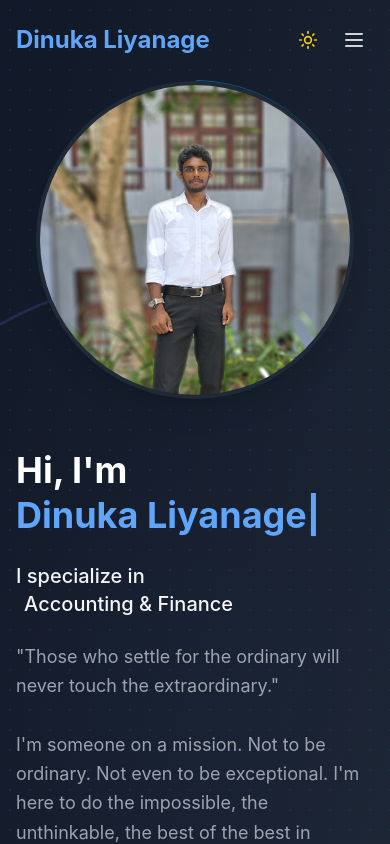
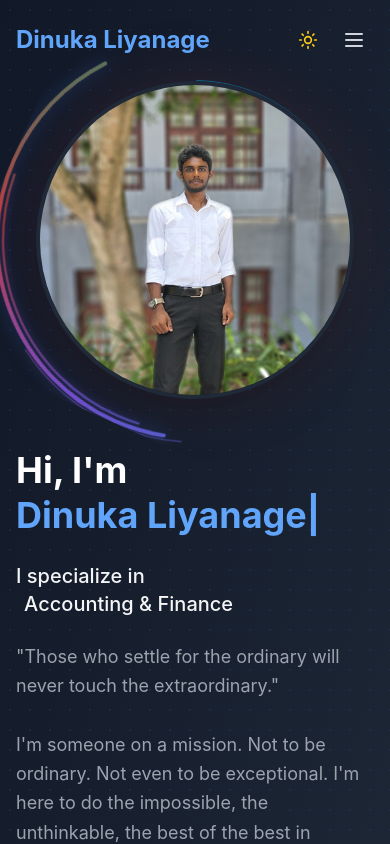
Before and after one commit to Dinuka7L/dinuka-portfolio, a React (Vite) app: page / in a window 390 px wide. Shown: the top 844 px of the page. Built offline with nearby package versions, Linux system fonts and the light colour scheme.

Commit message:
Move Gradient Stroke Around Profile Picture

```diff
--- a/src/components/HeroSection.tsx
+++ b/src/components/HeroSection.tsx
@@ -22,15 +22,6 @@ const HeroSection: React.FC = () => {
       id="about"
       className="min-h-screen flex items-center relative pt-20 pb-16 overflow-hidden bg-gradient-to-br from-white to-blue-50 dark:from-gray-900 dark:to-gray-800"
     >
-      {/* Circling Gradient Stroke Background */}
-      <CirclingGradientStroke
-        size={800}
-        strokeWidth={3}
-        duration={6} // 10 rounds per minute = 6 seconds per round
-        colors={['#3b82f6', '#8b5cf6', '#ef4444', '#10b981']} // Blue, Purple, Red, Green
-        className="absolute top-1/2 left-1/2 transform -translate-x-1/2 -translate-y-1/2 opacity-30"
-      />
-
       <div className="absolute inset-0 bg-grid-pattern opacity-10"></div>
 
       <div className="container mx-auto px-4 relative z-10">
@@ -108,16 +99,28 @@ const HeroSection: React.FC = () => {
             </div>
           </div>
 
-          <div className="order-1 lg:order-2 flex justify-center lg:justify-end animate-fadeIn" style={{ animationDelay: '0.4s' }}>
+          <div className="order-1 lg:order-2 flex justify-center lg:justify-end animate-fadeIn relative" style={{ animationDelay: '0.4s' }}>
+            {/* Circling Gradient Stroke around profile picture */}
+            <div className="relative">
+              <CirclingGradientStroke
+                size={400}
+                strokeWidth={4}
+                duration={12} // Slower: 5 rounds per minute = 12 seconds per round
+                colors={['#3b82f6', '#8b5cf6', '#ef4444', '#10b981']} // Blue, Purple, Red, Green
+                className="absolute top-1/2 left-1/2 transform -translate-x-1/2 -translate-y-1/2"
+                opacity={0.8} // More visible
+              />
 
               <MovingBorderImage
-  src={myfromalpicture} alt="https://avatars.githubusercontent.com/u/179111403?v=4"
+                src={myfromalpicture}
+                alt="Dinuka Liyanage Profile"
                 size={320}
                 imageSize={280}
                 borderWidth={1}
                 duration={4000}
-  className="shadow-xl border-4 border-white dark:border-gray-800"
+                className="shadow-xl border-4 border-white dark:border-gray-800 relative z-10"
               />
+            </div>
           </div>
         </div>
 
--- a/src/ui/circling-gradient-stroke.tsx
+++ b/src/ui/circling-gradient-stroke.tsx
@@ -12,12 +12,12 @@ export interface CirclingGradientStrokeProps {
 }
 
 export const CirclingGradientStroke: React.FC<CirclingGradientStrokeProps> = ({
-  size = 600,
-  strokeWidth = 2,
-  duration = 6, // 10 rounds per minute = 6 seconds per round
+  size = 400,
+  strokeWidth = 4,
+  duration = 12, // Slower: 5 rounds per minute = 12 seconds per round
   colors = ['#3b82f6', '#8b5cf6', '#ef4444', '#10b981'], // Default: Blue, Purple, Red, Green
   className = "",
-  opacity = 0.6,
+  opacity = 0.8,
 }) => {
   const radius = (size - strokeWidth) / 2;
   const circumference = 2 * Math.PI * radius;
@@ -36,11 +36,11 @@ export const CirclingGradientStroke: React.FC<CirclingGradientStrokeProps> = ({
       duration,
     });
 
-    // Animate stroke dash for flowing effect
+    // Animate stroke dash for flowing effect (slower than before)
     const strokeControls = animate(strokeDashoffset, -circumference, {
       repeat: Infinity,
       ease: "linear",
-      duration: duration * 0.5, // Stroke flows twice as fast as rotation
+      duration: duration * 0.8, // Stroke flows at 80% of rotation speed
     });
 
     return () => {
@@ -80,22 +80,23 @@ export const CirclingGradientStroke: React.FC<CirclingGradientStrokeProps> = ({
 
           {/* Radial gradient for glow effect */}
           <radialGradient id="glow-gradient" cx="50%" cy="50%" r="50%">
-            <stop offset="0%" stopColor={gradientColors[0]} stopOpacity="0.3" />
-            <stop offset="50%" stopColor={gradientColors[1]} stopOpacity="0.1" />
+            <stop offset="0%" stopColor={gradientColors[0]} stopOpacity="0.4" />
+            <stop offset="30%" stopColor={gradientColors[1]} stopOpacity="0.2" />
+            <stop offset="70%" stopColor={gradientColors[2]} stopOpacity="0.1" />
             <stop offset="100%" stopColor="transparent" stopOpacity="0" />
           </radialGradient>
         </defs>
 
-        {/* Glow effect circle */}
+        {/* Enhanced glow effect circle */}
         <circle
           cx={size / 2}
           cy={size / 2}
-          r={radius + 20}
+          r={radius + 30}
           fill="url(#glow-gradient)"
-          opacity="0.4"
+          opacity="0.6"
         />
 
-        {/* Main gradient stroke */}
+        {/* Main gradient stroke - more visible */}
         <motion.circle
           cx={size / 2}
           cy={size / 2}
@@ -103,23 +104,40 @@ export const CirclingGradientStroke: React.FC<CirclingGradientStrokeProps> = ({
           fill="none"
           stroke="url(#circling-gradient)"
           strokeWidth={strokeWidth}
-          strokeDasharray={`${circumference * 0.3} ${circumference * 0.7}`}
+          strokeDasharray={`${circumference * 0.4} ${circumference * 0.6}`}
           style={{ strokeDashoffset }}
           strokeLinecap="round"
+          filter="drop-shadow(0 0 8px rgba(59, 130, 246, 0.5))"
         />
 
-        {/* Secondary stroke for depth */}
+        {/* Secondary stroke for depth - more visible */}
         <motion.circle
           cx={size / 2}
           cy={size / 2}
-          r={radius - strokeWidth}
+          r={radius - strokeWidth * 1.5}
           fill="none"
           stroke="url(#circling-gradient)"
-          strokeWidth={strokeWidth * 0.5}
-          strokeDasharray={`${circumference * 0.2} ${circumference * 0.8}`}
+          strokeWidth={strokeWidth * 0.6}
+          strokeDasharray={`${circumference * 0.25} ${circumference * 0.75}`}
+          style={{ strokeDashoffset: strokeDashoffset }}
+          strokeLinecap="round"
+          opacity="0.7"
+          filter="drop-shadow(0 0 4px rgba(139, 92, 246, 0.4))"
+        />
+
+        {/* Third outer stroke for extra effect */}
+        <motion.circle
+          cx={size / 2}
+          cy={size / 2}
+          r={radius + strokeWidth}
+          fill="none"
+          stroke="url(#circling-gradient)"
+          strokeWidth={strokeWidth * 0.4}
+          strokeDasharray={`${circumference * 0.15} ${circumference * 0.85}`}
           style={{ strokeDashoffset: strokeDashoffset }}
           strokeLinecap="round"
           opacity="0.5"
+          filter="drop-shadow(0 0 6px rgba(239, 68, 68, 0.3))"
         />
       </motion.svg>
     </div>
```
Lines whose indentation alone changed are shown as unchanged.
